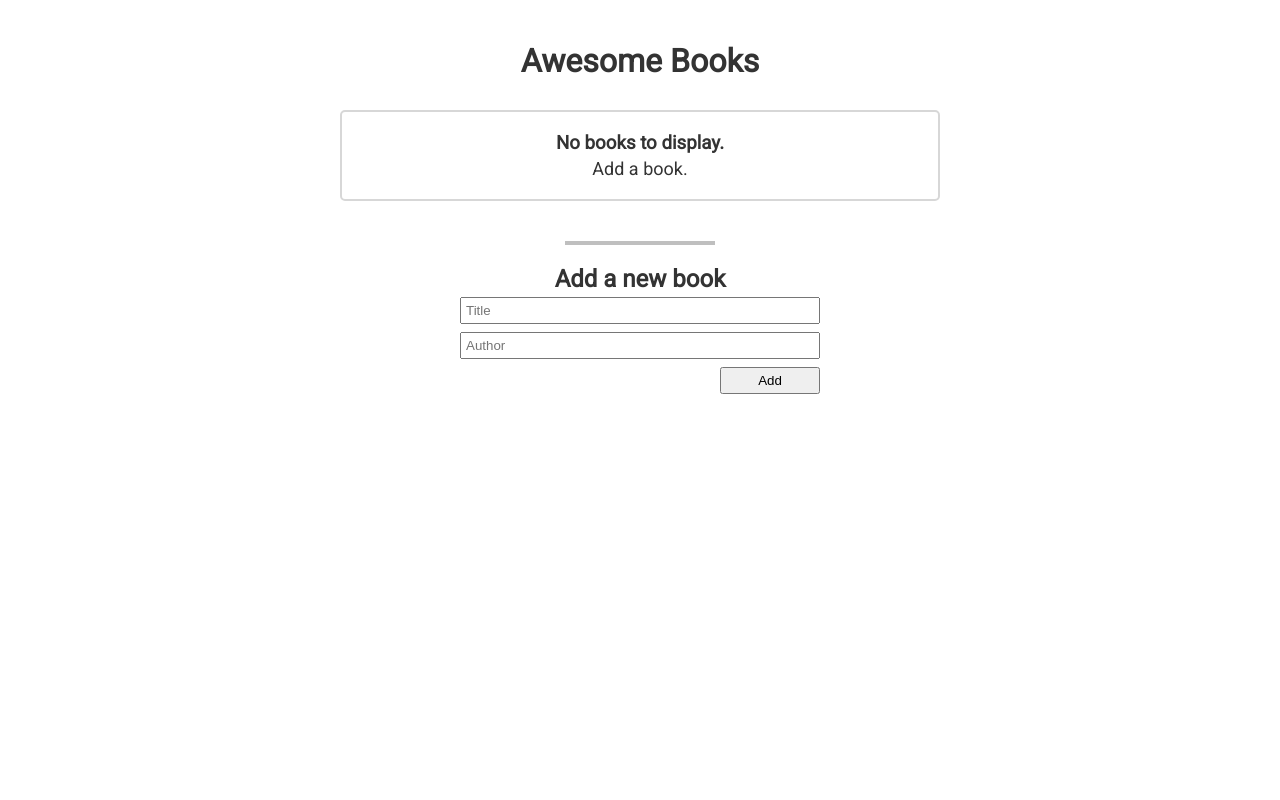
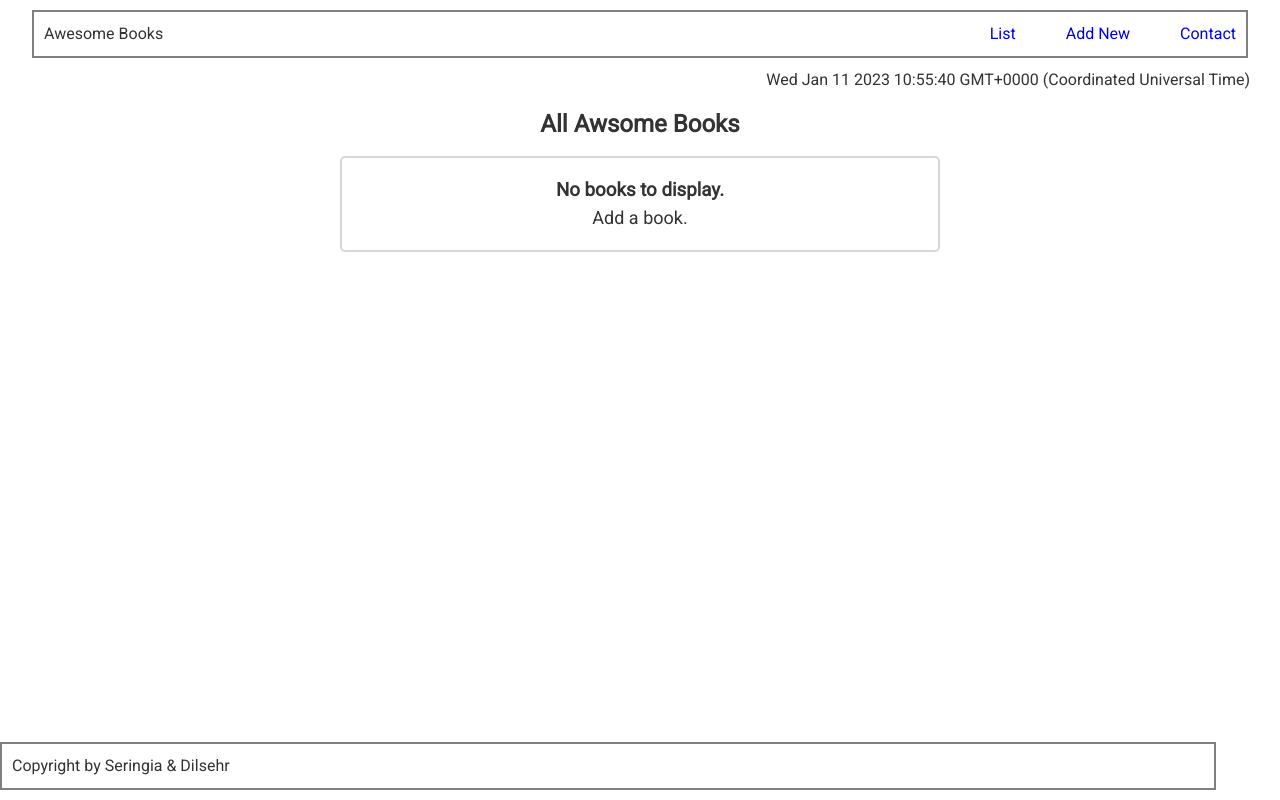
Before and after one commit to serengia/awesome-books-project, a website: page index.html in a window 1280 px wide. Drawn offline with Linux system fonts and the light colour scheme.

Commit message:
Menu created and implimented its functionality

```diff
--- a/index.html
+++ b/index.html
@@ -13,19 +13,25 @@
 </head>
 
 <body>
-    <header>
-        <div class="header-container">
-            <h1>Awesome Books</h1>
+    <nav>
+        <div class="title">Awesome Books</div>
+        <div class="menu">
+            <ul class="navItems">
+                <li><a href="#" id="listMenu">List</a></li>
+                <li><a href="#" id="addBookMenu">Add New</a></li>
+                <li><a href="#" id="contactMenu">Contact</a></li>
+            </ul>
         </div>
-    </header>
+    </nav>
+    <div class="date"></div>
+
     <main>
-        <section>
-            <div class="book-list">
-            </div>
-            <hr class="divider">
+        <section id="bookList">
+            <h2>All Awsome Books</h2>
+            <div class="book-list"></div>
         </section>
 
-        <section>
+        <section id="addNewBook">
             <div class="add-book-form">
                 <h2>Add a new book</h2>
                 <form action="" class="form">
@@ -41,10 +47,23 @@
                     </div>
                 </form>
             </div>
+        </section>
 
+        <section id="contact">
+            <h2>Contact Information</h2>
+            <p>Do you have any queries or you just want to say "Hello"?<br>
+            You can reach out to us!</p>
+            <ul class="contactInfo">
+                <li>Our e-mail: seringia@gmail.com</li>
+                <li>Our Phone Number: +90000000000</li>
+                <li>Our Address: abc Street, xyz city, Pakistan.</li>
+            </ul>
         </section>
     </main>
 
+    <footer>
+        <div class="footer">Copyright by Seringia & Dilsehr</div>
+    </footer>
     <script src="main.js"></script>
 </body>
 
--- a/main.js
+++ b/main.js
@@ -1,3 +1,25 @@
+document.querySelector('.date').innerHTML = new Date();
+
+window.onload = () => {
+  document.getElementById('addNewBook').style.display = 'none';
+  document.getElementById('contact').style.display = 'none';
+};
+document.getElementById('listMenu').addEventListener('click', () => {
+  document.getElementById('bookList').style.display = '';
+  document.getElementById('addNewBook').style.display = 'none';
+  document.getElementById('contact').style.display = 'none';
+});
+document.getElementById('addBookMenu').addEventListener('click', () => {
+  document.getElementById('bookList').style.display = 'none';
+  document.getElementById('addNewBook').style.display = '';
+  document.getElementById('contact').style.display = 'none';
+});
+document.getElementById('contactMenu').addEventListener('click', () => {
+  document.getElementById('bookList').style.display = 'none';
+  document.getElementById('addNewBook').style.display = 'none';
+  document.getElementById('contact').style.display = '';
+});
+
 class Books {
   constructor() {
     this.books = this.getBooks();
--- a/styles.css
+++ b/styles.css
@@ -9,6 +9,32 @@ body {
   font-family: "Roboto", sans-serif;
   font-weight: 400;
   color: #333;
+  line-height: 150%;
+}
+
+footer,
+nav {
+  width: 95%;
+  margin: 10px auto;
+  display: flex;
+  justify-content: space-between;
+  padding: 10px;
+  border: 2px solid gray;
+}
+
+.navItems {
+  display: flex;
+  gap: 50px;
+  list-style-type: none;
+}
+
+a {
+  text-decoration: none;
+}
+
+.date {
+  text-align: right;
+  padding: 0 30px;
 }
 
 h1 {
@@ -16,7 +42,8 @@ h1 {
 }
 
 h2 {
-  margin-bottom: 4px;
+  margin: 20px 0;
+  text-align: center;
 }
 
 /* .header-container, */
@@ -54,7 +81,7 @@ h2 {
 }
 
 .input-wrapper {
-  margin-bottom: 8px;
+  margin: 30px 0;
 }
 
 .form input {
@@ -92,10 +119,16 @@ h2 {
   background-color: rgb(230, 225, 225);
 }
 
-.divider {
-  width: 150px;
-  margin: 40px auto 0 auto;
-  border: none;
-  height: 4px;
-  background-color: rgb(191, 191, 191);
+#contact {
+  max-width: 600px;
+  margin: 0 auto;
 }
+
+.contactInfo {
+  padding: 20px 0 50px 50px;
+}
+
+footer {
+  position: fixed;
+  bottom: 0;
+}
```
